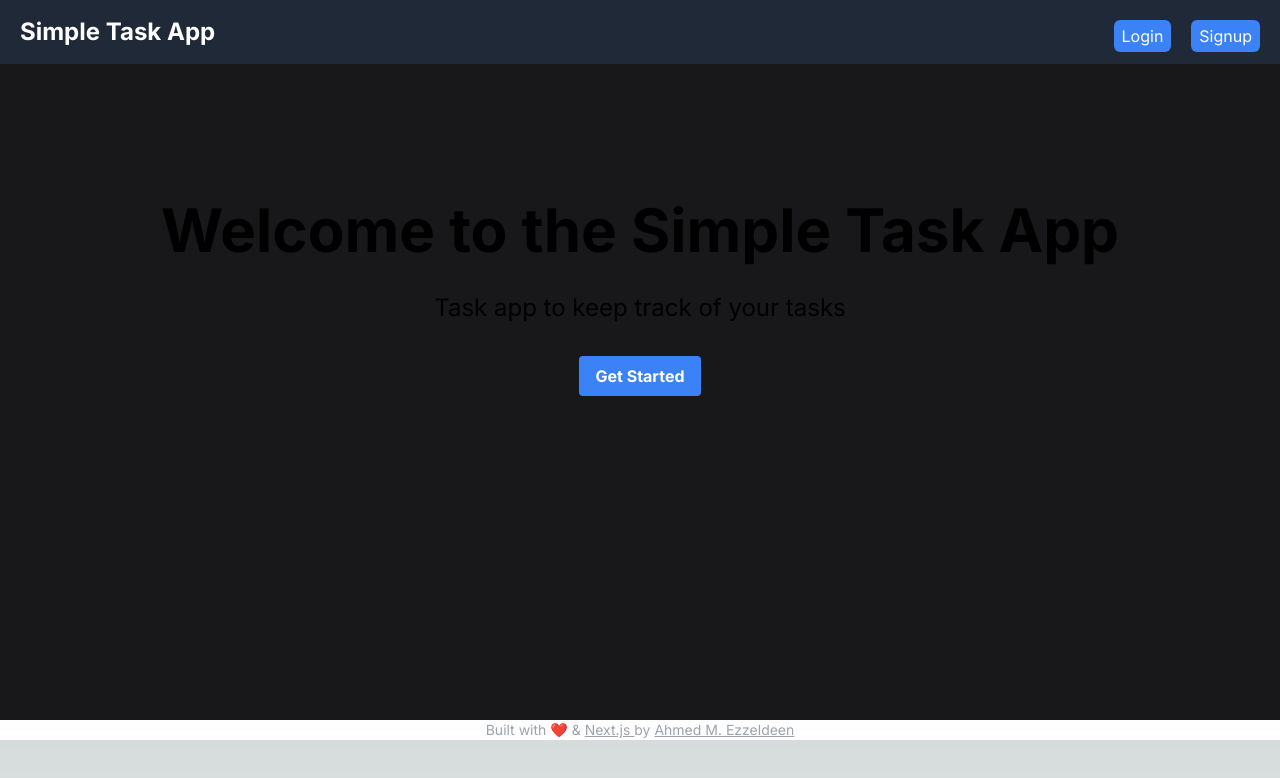
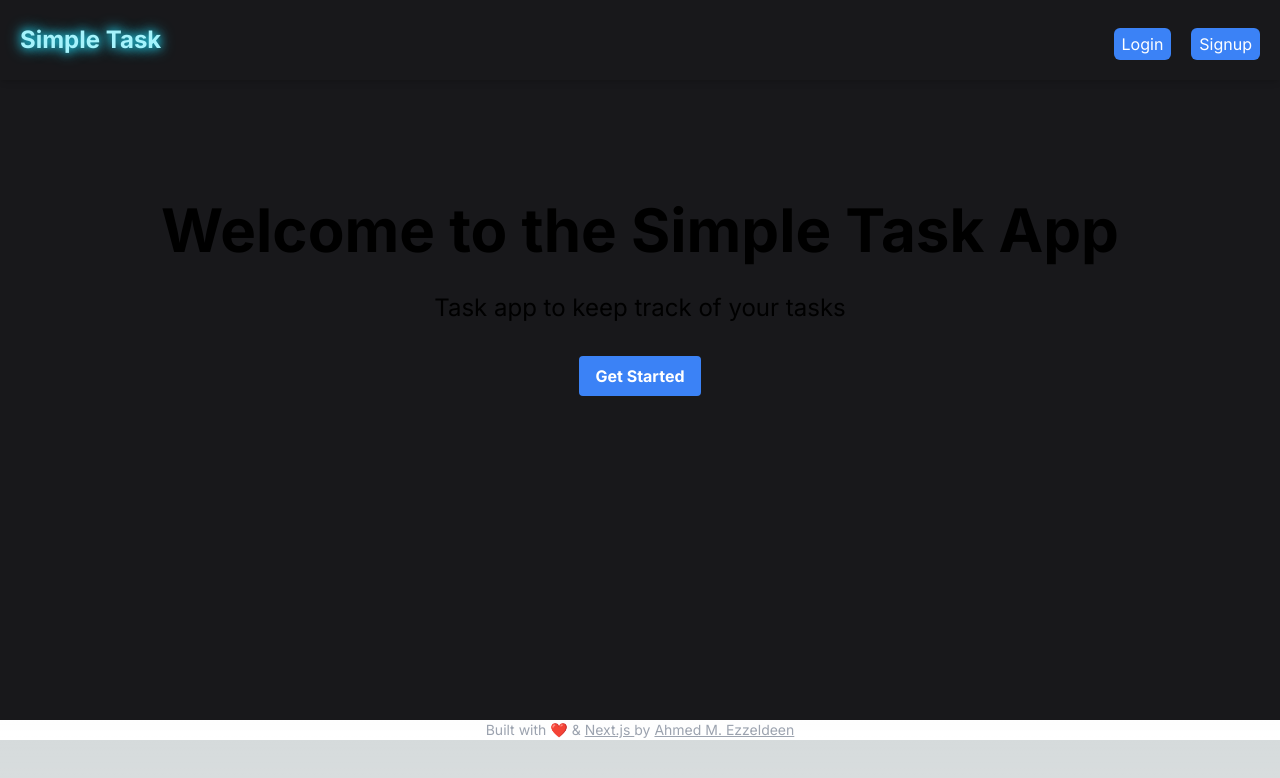
Before and after one commit to Ahmed3zzeldeen/simple-task, a Next.js app: page / in a window 1280 px wide. Shown: the top 778 px of the page. Built offline with nearby package versions, Linux system fonts and the light colour scheme; no server answers.

Commit message:
Update Header component to improve layout and navigation

```diff
--- a/components/Header.tsx
+++ b/components/Header.tsx
@@ -1,26 +1,23 @@
 'use client';
-import useAuth from '@/hooks/useAuth';
-import Link from 'next/link';
 import React from 'react'
 import AuthComponent from './AuthComponent';
+import { useRouter } from 'next/navigation';
+import ROUTES from '@/constants/routes';
 
 export default function Header() {
-  const { user, isLoggedIn, logout } = useAuth();
+  const router = useRouter();
+
   return (
-    <header className='
-    w-full
-    flex
-    items-center
-    justify-between
-    bg-gray-800
-    text-white
-    px-5
-    py-3
-    fixed
-    '>
-      <Link href='/' className='text-2xl font-bold'>
-        Simple Task App
-      </Link>
+    <header className='w-full flex items-center justify-between bg-zinc-900 shadow-md px-5 py-3 fixed'
+      style={{height: '10vh', zIndex: 1000}}
+    >
+      <h1 className='text-2xl font-bold text-cyan-200 cursor-pointer' style={{
+        textShadow: ` 0px 0px 10px rgb(34, 211, 238),
+                      0px 0px 15px rgb(34, 211, 238)`
+      }}
+        onClick={() => router.push(ROUTES.LANDING)}>
+        Simple Task
+      </h1>
       <AuthComponent />
     </header>
   )
```
